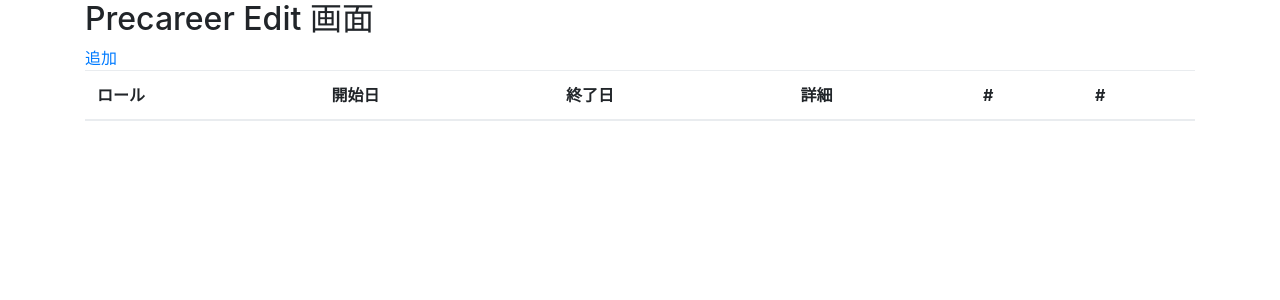
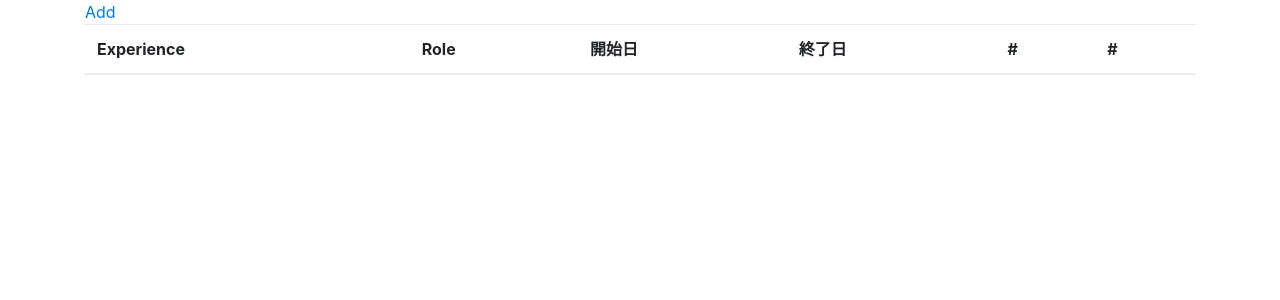
Before and after one commit to lgt494371725/Web_PJT_HRSystem, a Django app: page /hr_tool/detail/1/edit_precareer/ in a window 1280 px wide. Shown: the part 40-340 px from the top of the page. Run offline with Django 3.2, Linux system fonts and the light colour scheme; data comes from the database, SQL or seed files in the repository; lists and menus that the app fills with data are empty; some libraries are stand-ins or nearby versions.

Commit message:
modify templates

```diff
--- a/hr_tool/templates/precareer_confirm_delete.html
+++ b/hr_tool/templates/precareer_confirm_delete.html
@@ -21,7 +21,8 @@
         </tr>
     </table>
     <p>こちらのデータを削除します。</p>
-    <button type="submit" class="btn btn-primary">送信</button>
+    <button type="submit" class="btn btn-danger">送信</button>
+    <a class="button btn btn-secondary" href="{% url 'hr_tool:edit_precareer' precareer.eid.id %}">キャンセル</a>
     {% csrf_token %}
 </form>
 {% endblock %}
--- a/hr_tool/templates/precareer_edit.html
+++ b/hr_tool/templates/precareer_edit.html
@@ -1,27 +1,26 @@
 {% extends 'base.html' %}
 
 {% block content %}
-<h2>Precareer Edit 画面</h2>
-<a href="{% url 'hr_tool:add_precareer' pk %}">追加</a>
+<a href="{% url 'hr_tool:add_precareer' pk %}">Add</a>
 
 <table class="table">
     <thead>
         <tr>
-        <th>ロール</th>
-        <th>開始日</th>
-        <th>終了日</th>
-        <th>詳細</th>
-        <th>#</th>
-        <th>#</th>
+            <th>Experience</th>
+            <th>Role</th>
+            <th>開始日</th>
+            <th>終了日</th>
+            <th>#</th>
+            <th>#</th>
         </tr>
     </thead>
     <tbody>
         {% for precareer in precareers %}
         <tr>
+            <td>{{ precareer.exp_detail | slice:"0:10" }}...</td>
             <td>{{ precareer.role }}</td>
             <td>{{ precareer.start_date }}</td>
             <td>{{ precareer.end_date }}</td>
-            <td>{{ precareer.exp_detail }}</td>
             <td><a href="{% url 'hr_tool:update_precareer' precareer.id %}">更新</a></td>
             <td><a href="{% url 'hr_tool:delete_precareer' precareer.id %}">削除</a></td>
         </tr>
--- a/hr_tool/templates/precareer_form.html
+++ b/hr_tool/templates/precareer_form.html
@@ -4,6 +4,7 @@
 <form action="" method="POST" enctype="multipart/form-data">
     {{ form.as_p }}
     <button type="submit" class="btn btn-primary">送信</button>
+    <a class="button btn btn-secondary" href="{% url 'hr_tool:edit_precareer' eid %}">キャンセル</a>
     {% csrf_token %}
 </form>
 {% endblock %}
--- a/hr_tool/views.py
+++ b/hr_tool/views.py
@@ -43,7 +43,8 @@ def add_precareer(request, pk):
         return redirect('hr_tool:detail', pk=pk)
 
     context = {
-        'form': form
+        'form': form,
+        'eid': pk
     }
 
     return render(request, 'precareer_form.html', context)
@@ -58,7 +59,8 @@ def update_precareer(request, pk):
         return redirect('hr_tool:edit_precareer', pk=precareer.eid.id)
 
     context = {
-        'form': form
+        'form': form,
+        'eid': precareer.eid.id
     }
     return render(request, 'precareer_form.html', context)
 
```
